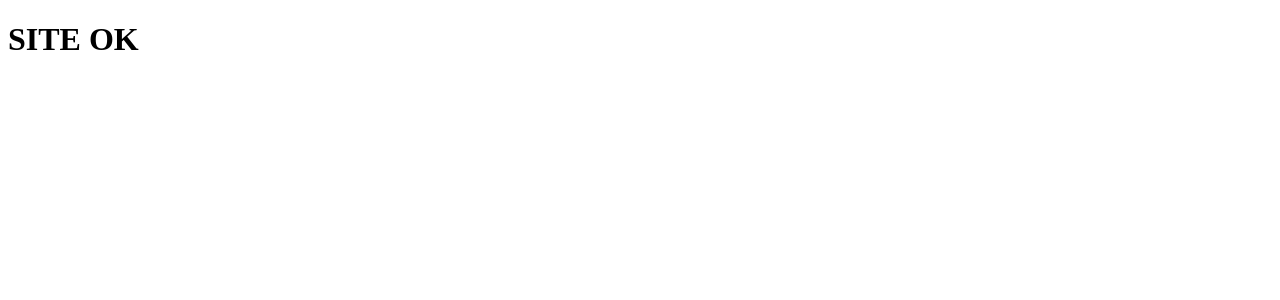
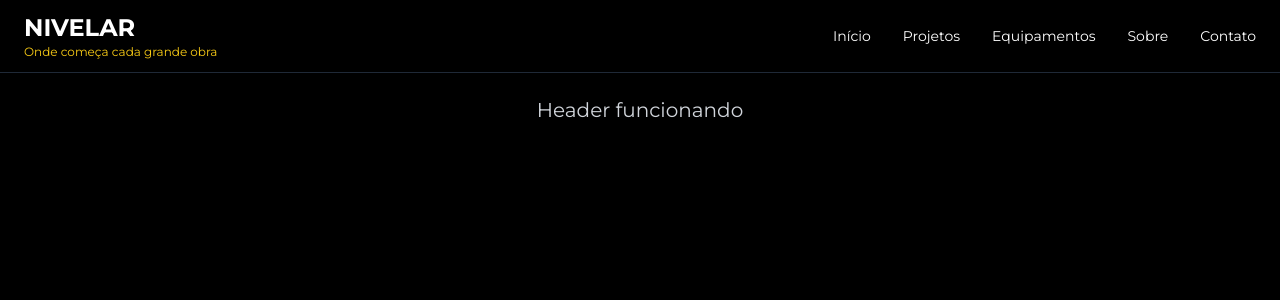
Before and after one commit to emanueldomingues/site-nivelar, a Next.js app: page / in a window 1280 px wide. Shown: the top 300 px of the page. Built offline with nearby package versions, Linux system fonts and the light colour scheme.

Commit message:
etapa 2 header

```diff
--- a/app/layout.tsx
+++ b/app/layout.tsx
@@ -1,9 +1,21 @@
-"use client";
+import "./globals.css";
+import { Montserrat } from "next/font/google";
 
-export default function Home() {
+const font = Montserrat({
+  subsets: ["latin"],
+  weight: ["400", "600", "700", "900"],
+});
+
+export default function RootLayout({
+  children,
+}: {
+  children: React.ReactNode;
+}) {
   return (
-    <main className="bg-black text-white min-h-screen flex items-center justify-center">
-      <h1 className="text-3xl font-bold">SITE OK</h1>
-    </main>
+    <html lang="pt-BR">
+      <body className={`${font.className} bg-black text-white`}>
+        {children}
+      </body>
+    </html>
   );
 }
--- a/app/page.tsx
+++ b/app/page.tsx
@@ -1,79 +1,35 @@
 "use client";
 
-import { useState, useEffect } from "react";
-import { FaWhatsapp } from "react-icons/fa";
-
 export default function Home() {
-  const [current, setCurrent] = useState(0);
-
-  const heroImages = [
-    "/images/equipamentos/maquina1.jpg",
-    "/images/equipamentos/maquina2.jpg",
-    "/images/equipamentos/maquina3.jpg",
-  ];
-
-  useEffect(() => {
-    const interval = setInterval(() => {
-      setCurrent((prev) => (prev + 1) % heroImages.length);
-    }, 4000);
-    return () => clearInterval(interval);
-  }, []);
-
   return (
     <main className="bg-black text-white min-h-screen">
 
       {/* HEADER */}
-      <header className="fixed top-0 w-full bg-black/95 z-50 px-6 py-3 border-b border-gray-800">
-        <h1 className="text-2xl font-bold">NIVELAR</h1>
-        <p className="text-xs text-yellow-400">Onde começa cada grande obra</p>
+      <header className="fixed top-0 w-full bg-black/95 border-b border-gray-800 px-6 py-3 z-50">
+        <div className="flex justify-between items-center">
+
+          <div>
+            <h1 className="text-2xl font-bold">NIVELAR</h1>
+            <p className="text-xs text-yellow-400">
+              Onde começa cada grande obra
+            </p>
+          </div>
+
+          <nav className="hidden md:flex gap-8 text-sm">
+            <a href="#" className="hover:text-yellow-400">Início</a>
+            <a href="#" className="hover:text-yellow-400">Projetos</a>
+            <a href="#" className="hover:text-yellow-400">Equipamentos</a>
+            <a href="#" className="hover:text-yellow-400">Sobre</a>
+            <a href="#" className="hover:text-yellow-400">Contato</a>
+          </nav>
+
+        </div>
       </header>
 
-      {/* HERO */}
-      <section className="h-[55vh] pt-20 relative flex items-center justify-center">
-        {heroImages.map((img, i) => (
-          <div
-            key={i}
-            className={`absolute inset-0 bg-cover bg-center transition ${
-              current === i ? "opacity-100" : "opacity-0"
-            }`}
-            style={{ backgroundImage: `url(${img})` }}
-          />
-        ))}
-        <div className="absolute inset-0 bg-black/50" />
-        <h2 className="text-3xl text-center font-bold relative">
-          Terraplanagem <span className="text-yellow-400">de Alto Padrão</span>
-        </h2>
-      </section>
-
-      {/* CONTEÚDO TESTE */}
-      <section className="py-16 text-center">
-        <h2 className="text-yellow-400 text-2xl mb-4">SITE RESTAURADO</h2>
-        <p className="text-gray-300">
-          Estrutura funcionando sem erro de renderização.
-        </p>
-      </section>
-
-      {/* CONTATO */}
-      <section className="py-16 text-center">
-        <h2 className="text-yellow-400 mb-4">CONTATO</h2>
-
-        <p>📍 Av. Antônio Raminelli, 857</p>
-
-        <a
-          href="https://wa.me/5543998061421"
-          className="inline-flex items-center gap-2 mt-4 hover:text-yellow-400"
-        >
-          <FaWhatsapp /> WhatsApp
-        </a>
-      </section>
-
-      {/* BOTÃO */}
-      <a
-        href="https://wa.me/5543998061421"
-        className="fixed bottom-5 right-5 bg-green-500 p-4 rounded-full text-white"
-      >
-        <FaWhatsapp />
-      </a>
+      {/* TESTE */}
+      <div className="pt-24 text-center">
+        <h2 className="text-xl text-gray-300">Header funcionando</h2>
+      </div>
 
     </main>
   );
```
